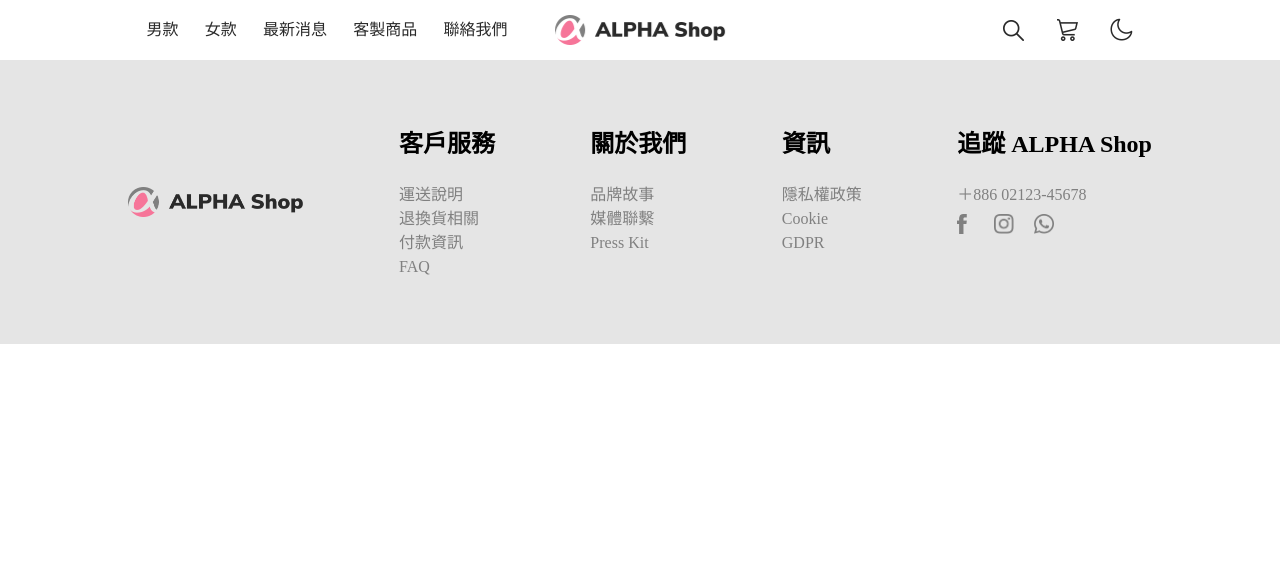
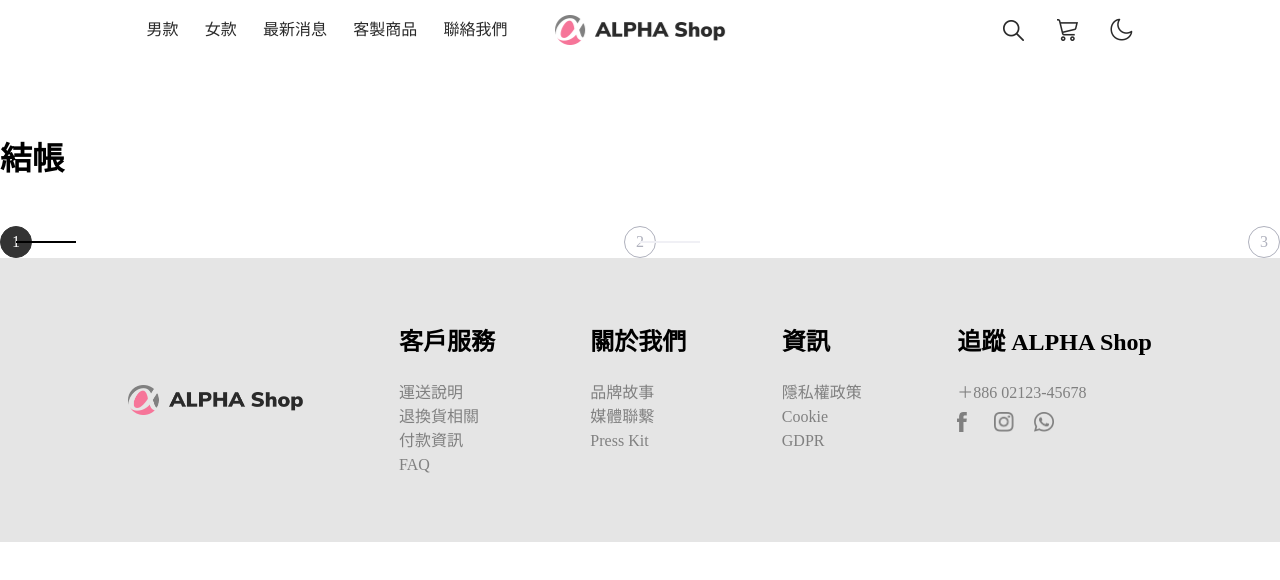
Before and after one commit to huanmingchang/Alpha-shop, a website built with webpack: page index.html in a window 1280 px wide. Built offline with nearby package versions, Linux system fonts and the light colour scheme.

Commit message:
feat: finish stepper html and css style

```diff
--- a/index.html
+++ b/index.html
@@ -49,7 +49,53 @@
       </div>
     </nav>
 
-    <main></main>
+    <main id="main">
+      <div class="main__title">結帳</div>
+      <div class="main__stepper-panel">
+        <div
+          class="
+            main__stepper-panel__container
+            d-flex
+            align-items-center
+            justify-content-between
+          "
+        >
+          <div class="main__stepper-panel__container__step initial">
+            <div
+              class="main__stepper-panel__container__step--circle-container"
+            ></div>
+            <span
+              class="main__stepper-panel__container__step--connect-line"
+            ></span>
+            <div class="main__stepper-panel__container__step--label-container">
+              寄送地址
+            </div>
+          </div>
+          <div class="main__stepper-panel__container__step">
+            <div
+              class="main__stepper-panel__container__step--circle-container"
+            ></div>
+            <span
+              class="main__stepper-panel__container__step--connect-line"
+            ></span>
+            <div class="main__stepper-panel__container__step--label-container">
+              運送方式
+            </div>
+          </div>
+          <div class="main__stepper-panel__container__step">
+            <div
+              class="main__stepper-panel__container__step--circle-container"
+            ></div>
+            <div class="main__stepper-panel__container__step--label-container">
+              付款資訊
+            </div>
+          </div>
+        </div>
+      </div>
+      <div class="main__form-panel"></div>
+      <div class="main__cart-container"></div>
+      <div class="main__button-panel"></div>
+    </main>
 
     <!-- footer -->
     <footer>
--- a/src/scss/main.scss
+++ b/src/scss/main.scss
@@ -9,11 +9,38 @@
   transform: translateY(-50%);
 }
 
+%input-common-style {
+  height: 40px;
+  border-radius: 4px;
+  padding-top: 0.75rem;
+  padding-bottom: 0.75rem;
+  padding-left: 1.125rem;
+  font-size: 0.75rem;
+  color: $font-color;
+  border: 1px solid $input-border-grey;
+  &:placeholder {
+    color: $placeholder-grey;
+  }
+  &:hover,
+  &:focus {
+    border-color: $neutrals-grey;
+  }
+}
+
 @mixin flex($direction, $justify, $align) {
   display: flex;
   flex-direction: $direction;
   justify-content: $justify;
   align-items: $align;
+}
+
+@mixin getStepNums($num) {
+  @for $i from 1 through $num {
+    &:nth-child(#{$i})
+      .main__stepper-panel__container__step--circle-container::after {
+      content: '#{$i}';
+    }
+  }
 }
 
 nav {
@@ -72,6 +99,83 @@ nav {
   }
 }
 
+.main__title {
+  margin: 1rem 0 1.5rem;
+  font-size: 1.5rem;
+  font-weight: 700;
+  line-height: 38px;
+}
+
+.main__stepper-panel {
+  width: 100%;
+  height: 32px;
+  &__container {
+    width: 100%;
+    height: 100%;
+    &__step {
+      position: relative;
+      @include flex(row, start, center);
+      @include getStepNums(3);
+      &.initial,
+      &.checked,
+      &.active {
+        .main__stepper-panel__container__step--connect-line {
+          background: $neutrals-black;
+        }
+
+        .main__stepper-panel__container__step--label-container {
+          color: $font-color;
+        }
+      }
+      &.initial,
+      &.checked {
+        .main__stepper-panel__container__step--circle-container {
+          background: $black;
+          border-color: $black;
+          color: $white;
+        }
+      }
+      &.active {
+        .main__stepper-panel__container__step--circle-container {
+          background: transparent;
+          border-color: $font-color;
+          color: $font-color;
+        }
+      }
+      &.checked {
+        .main__stepper-panel__container__step--circle-container::after {
+          content: '\2714';
+        }
+      }
+
+      &--circle-container {
+        @include flex(row, center, center);
+        width: 32px;
+        height: 32px;
+        border-radius: 50%;
+        background: transparent;
+        color: $neutrals-grey;
+        border: 1px solid $neutrals-grey;
+      }
+      &--connect-line {
+        display: block;
+        @extend %position-center;
+        left: 50%;
+        width: 60px;
+        height: 2px;
+        max-width: 60px;
+        background: $pale-grey;
+      }
+      &--label-container {
+        display: none;
+        line-height: 1.5rem;
+        font-weight: 400;
+        color: $neutrals-grey;
+      }
+    }
+  }
+}
+
 footer {
   display: none;
 }
@@ -119,9 +223,17 @@ footer {
     }
   }
 
+  .main__title {
+    margin: 5rem 0 3rem;
+    font-size: 2rem;
+  }
+
+  .main__step-panel {
+    height: 24px;
+  }
+
   footer {
     display: flex;
-    position: relative;
     width: 100%;
     height: 284px;
     background: $footer;
```
Also changed, not shown: package.json (+7 -5 lines), dist/main.css, src/scss/_layout.scss (line endings or trailing spaces), 1 other file.
